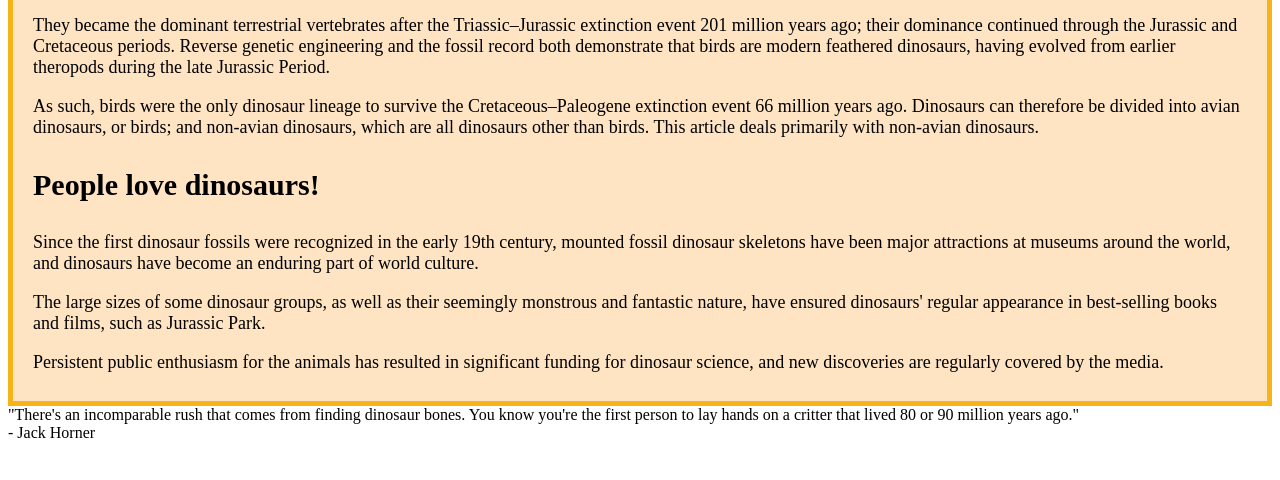
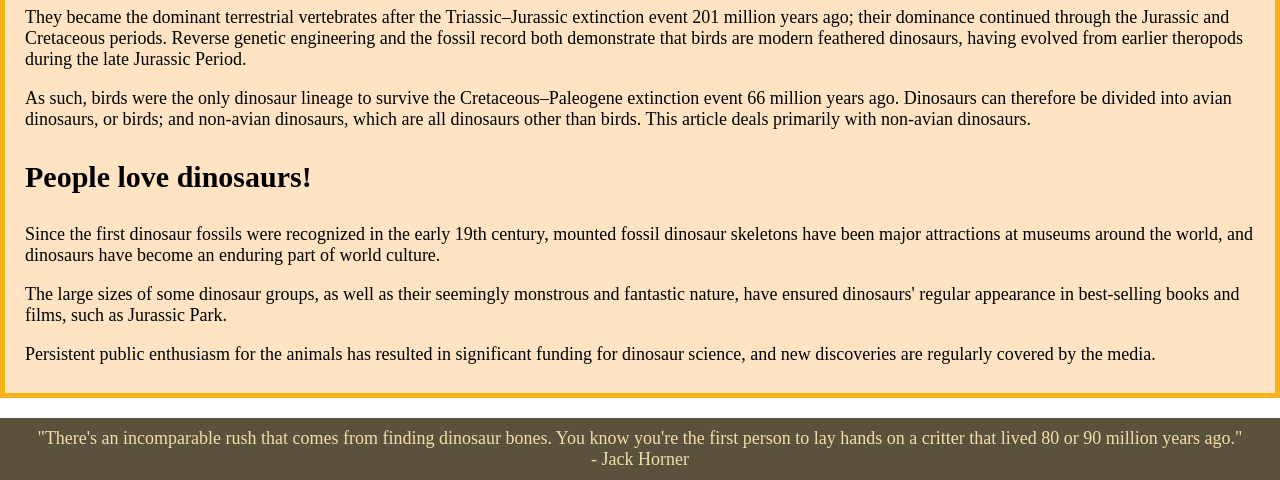
Before and after one commit to AmandaVillar/basic-layout, a plain HTML site: page index.html in a window 1280 px wide. Shown: the part 860-1340 px from the top of the page. Before the commit the page ends 1310 px from the top, so only its background shows below. Drawn offline with Linux system fonts and the light colour scheme.

Commit message:
add footer

```diff
--- a/index.css
+++ b/index.css
@@ -1,3 +1,7 @@
+body {
+    margin: 0;
+}
+
 header {
     background-color: #5a523c;
     color: #f2ddab;
@@ -15,9 +19,6 @@ main {
     border-style: solid;
     color: black;
 }
-img {
-    size: cover;
-}
 h2 {
     font-size: 40px;
 }
@@ -27,3 +28,11 @@ h3 {
 p {
     font-size: 18px;
 }
+footer {
+    background-color: #5a523c;
+    color: #f2ddab;
+    text-align: center;
+    margin-top: 20px;
+    padding: 10px 20px;
+    font-size: 18px;
+}
```
